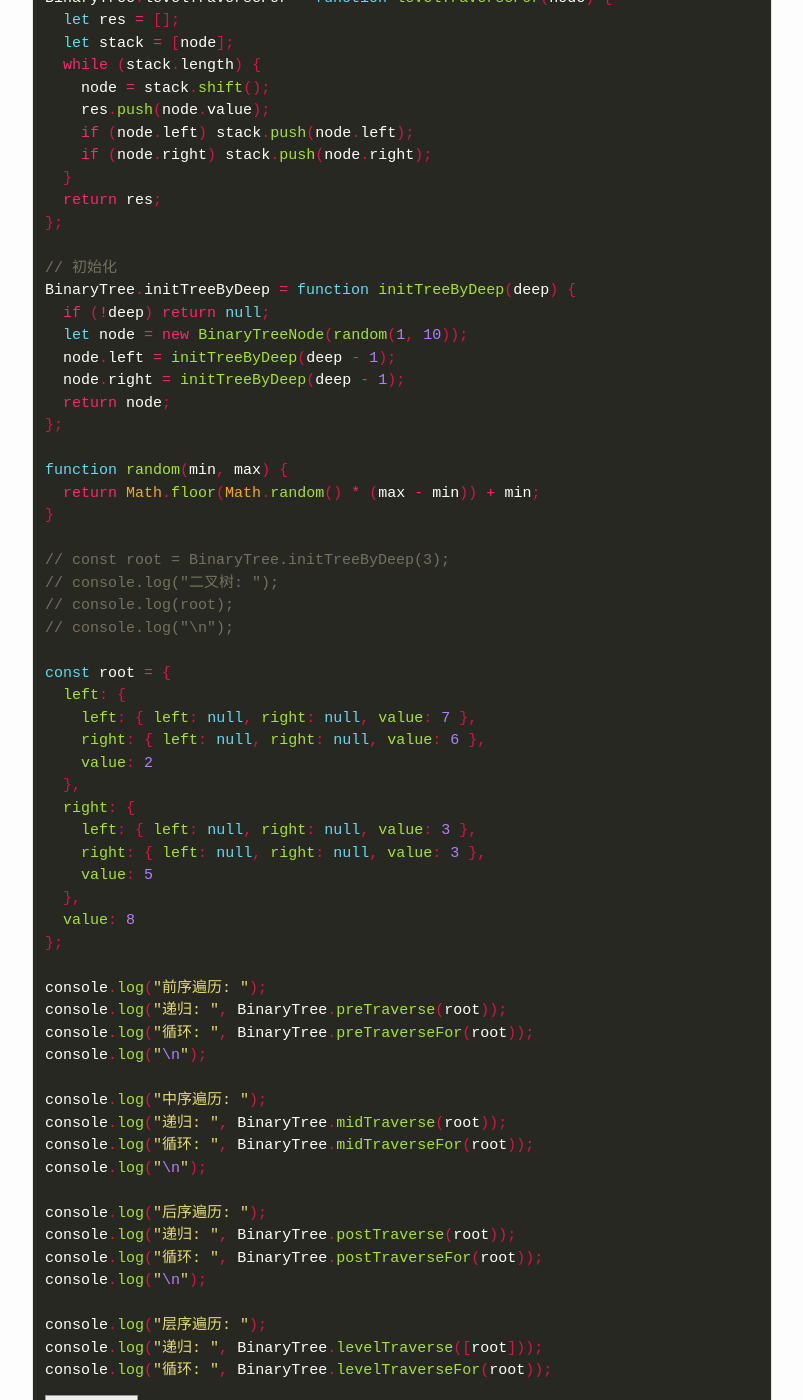
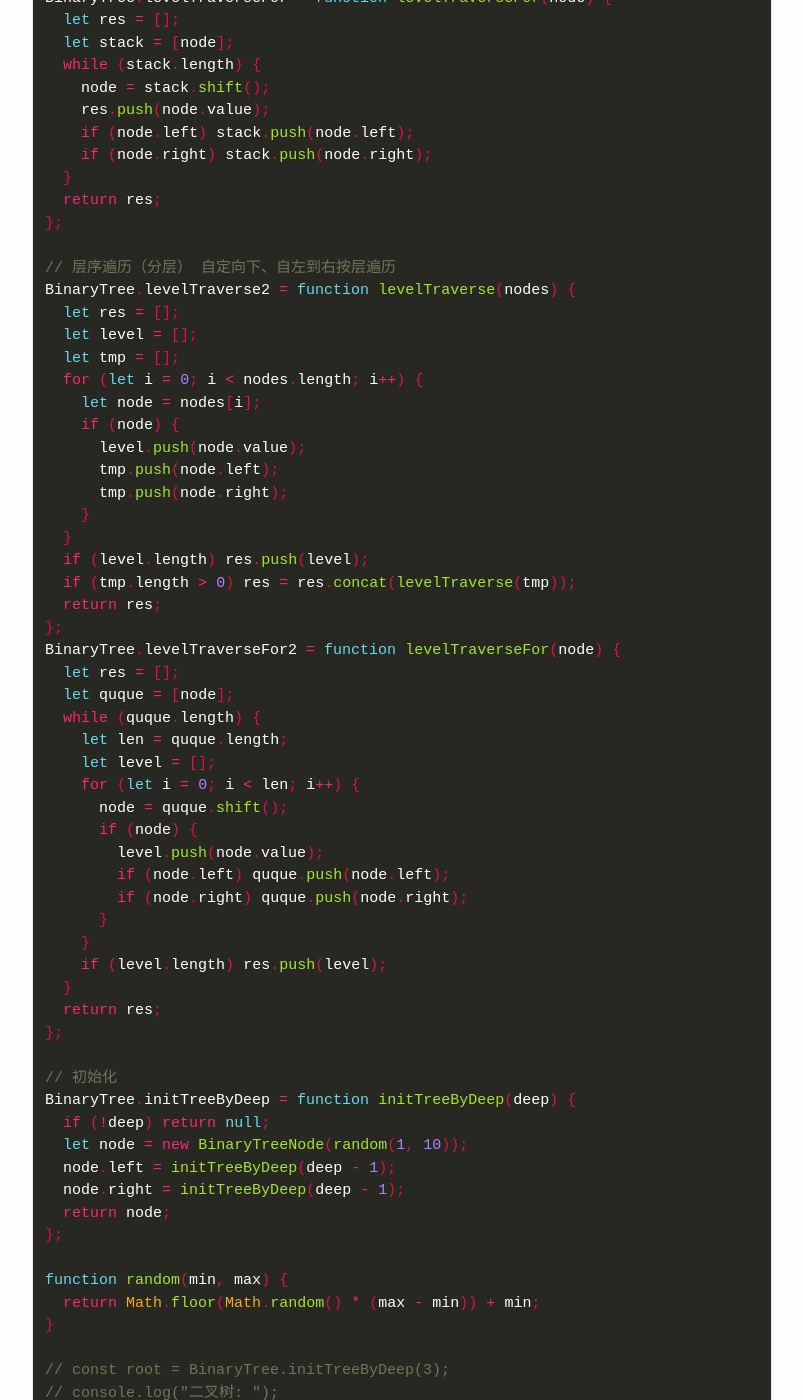
Before and after one commit to bigfact/bigfact.github.io, a Jekyll site: the page built from _posts/2021-04-06-binary-tree.md, in a window 1280 px wide and 1400 px high, scrolled down 2872 px. Shown: the whole window, without its empty margins (238-1041 px from the left). Built offline with Jekyll 4.4.1, drawn with Linux system fonts in a browser that asks for light colours; comment, search, counter and statistics services are not loaded; some of the changed text lies outside the part shown.

Commit message:
feat(layouts): update code editor mode

````diff
--- a/_layouts/default.html
+++ b/_layouts/default.html
@@ -3,7 +3,7 @@
 
 {% include head.html %}
 
-<body>
+<body class="s_h_monokai_sublime">
 
     {% include header.html %}
 
--- a/_layouts/post.html
+++ b/_layouts/post.html
@@ -48,7 +48,7 @@ layout: default
             { label: 'tulip', value: "s_h_tulip" },
             { label: 'colorful', value: "s_h_colorful" }
         ]
-        document.body.className = syntaxHighlightClassNames[10].value
+        // document.body.className = syntaxHighlightClassNames[10].value
         // let i = 0;
         // let tid = setInterval(function () {
         //     document.body.className = syntaxHighlightClassNames[i++].value
@@ -132,6 +132,13 @@ layout: default
 <script>
     // 示例 js 脚本代码编辑、执行
     !(function () {
+        function insertScript(url) {
+            var script = document.createElement('script');
+            script.src = url;
+            document.body.appendChild(script);
+            return script
+        }
+
         function insertStyle() {
             var style = document.createElement("style");
             style.textContent = `
@@ -282,13 +288,36 @@ layout: default
             // iframe.srcdoc = getExecutorDocByCode(el.textContent, type);
             executor.appendChild(iframe);
 
-            el.parentNode.insertBefore(executor, el.nextElementSibling);
+            editor.container.parentNode.insertBefore(executor, editor.container.nextElementSibling);
         }
 
         insertStyle();
-        document.querySelectorAll(".language-js code").forEach(function (el) { handleCodeEl(el, 'js'); });
-        document.querySelectorAll("code.language-js").forEach(function (el) { handleCodeEl(el, 'js'); });
-        document.querySelectorAll(".language-html code").forEach(function (el) { handleCodeEl(el, 'html'); });
+
+        function initAceEditor(el, type) {
+            var editorDiv = document.createElement('div')
+            editorDiv.textContent = el.textContent
+            editorDiv.setAttribute('style', 'height: ' + el.parentNode.clientHeight + 'px; max-height: 600px;')
+            el.parentNode.insertBefore(editorDiv, el);
+            el.textContent = ''
+            var editor = ace.edit(editorDiv);
+            editor.setTheme("ace/theme/monokai");
+            if (type === 'js') editor.session.setMode("ace/mode/javascript");
+            return editor
+        }
+
+        function initRunners() {
+            insertScript('https://cdnjs.cloudflare.com/ajax/libs/ace/1.4.12/ace.min.js').onload = function () {
+                // https://cdnjs.com/libraries/ace
+                ace.config.set('basePath', 'https://cdnjs.cloudflare.com/ajax/libs/ace/1.4.12/');
+                document.querySelectorAll(".language-js code").forEach(function (el) { var editor = initAceEditor(el, 'js'); initExecutor(editor, 'js'); });
+                document.querySelectorAll("code.language-js").forEach(function (el) { var editor = initAceEditor(el, 'js'); initExecutor(editor, 'js'); });
+                document.querySelectorAll(".language-html code").forEach(function (el) { var editor = initAceEditor(el, 'html'); initExecutor(editor, 'html'); });
+            };
+        }
+
+        if (/mode=editor/.test(location.search)) {
+            initRunners()
+        }
     })();
 </script>
 
--- a/_posts/2021-04-06-binary-tree.md
+++ b/_posts/2021-04-06-binary-tree.md
@@ -133,6 +133,42 @@ BinaryTree.levelTraverseFor = function levelTraverseFor(node) {
   return res;
 };
 
+// 层序遍历（分层） 自定向下、自左到右按层遍历
+BinaryTree.levelTraverse2 = function levelTraverse(nodes) {
+  let res = [];
+  let level = [];
+  let tmp = [];
+  for (let i = 0; i < nodes.length; i++) {
+    let node = nodes[i];
+    if (node) {
+      level.push(node.value);
+      tmp.push(node.left);
+      tmp.push(node.right);
+    }
+  }
+  if (level.length) res.push(level);
+  if (tmp.length > 0) res = res.concat(levelTraverse(tmp));
+  return res;
+};
+BinaryTree.levelTraverseFor2 = function levelTraverseFor(node) {
+  let res = [];
+  let quque = [node];
+  while (quque.length) {
+    let len = quque.length;
+    let level = [];
+    for (let i = 0; i < len; i++) {
+      node = quque.shift();
+      if (node) {
+        level.push(node.value);
+        if (node.left) quque.push(node.left);
+        if (node.right) quque.push(node.right);
+      }
+    }
+    if (level.length) res.push(level);
+  }
+  return res;
+};
+
 // 初始化
 BinaryTree.initTreeByDeep = function initTreeByDeep(deep) {
   if (!deep) return null;
@@ -183,4 +219,9 @@ console.log("\n");
 console.log("层序遍历: ");
 console.log("递归: ", BinaryTree.levelTraverse([root]));
 console.log("循环: ", BinaryTree.levelTraverseFor(root));
+console.log("\n");
+
+console.log("层序遍历（分层）: ");
+console.log("递归: ", BinaryTree.levelTraverse2([root]));
+console.log("循环: ", BinaryTree.levelTraverseFor2(root));
 ```
````
Also changed, not shown: other parts of _layouts/post.html (+2 -3 lines).
